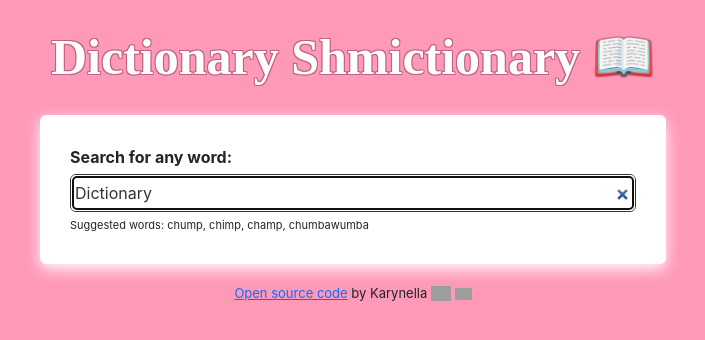
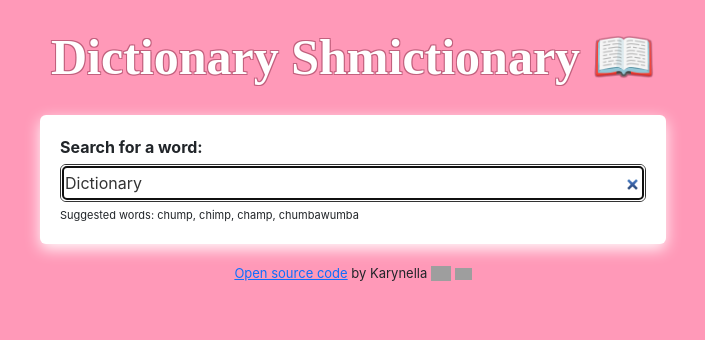
Before and after one commit to karynella/dictionary-project, a React (Create React App) app: page / in a window 1280 px wide. Shown: the top 340 px of the page, without its empty margins (287-992 px from the left). Built offline with nearby package versions, Linux system fonts and the light colour scheme; no server answers; grey boxes are pictures that could not be loaded.

Commit message:
small change

```diff
--- a/src/Dictionary.css
+++ b/src/Dictionary.css
@@ -1,6 +1,6 @@
 .Dictionary section {
   background-color: white;
-  padding: 30px;
+  padding: 20px;
   border-radius: 6px;
   margin: 20px 0;
   box-shadow: 0 5px 15px rgba(255, 255, 255, 0.966);
--- a/src/Dictionary.js
+++ b/src/Dictionary.js
@@ -47,7 +47,7 @@ export default function Dictionary(props) {
     return (
       <div className="Dictionary">
         <section>
-          <div className="title">Search for any word:</div>
+          <div className="title">Search for a word:</div>
           <form onSubmit={handleSubmit}>
             <input
               type="search"
```
